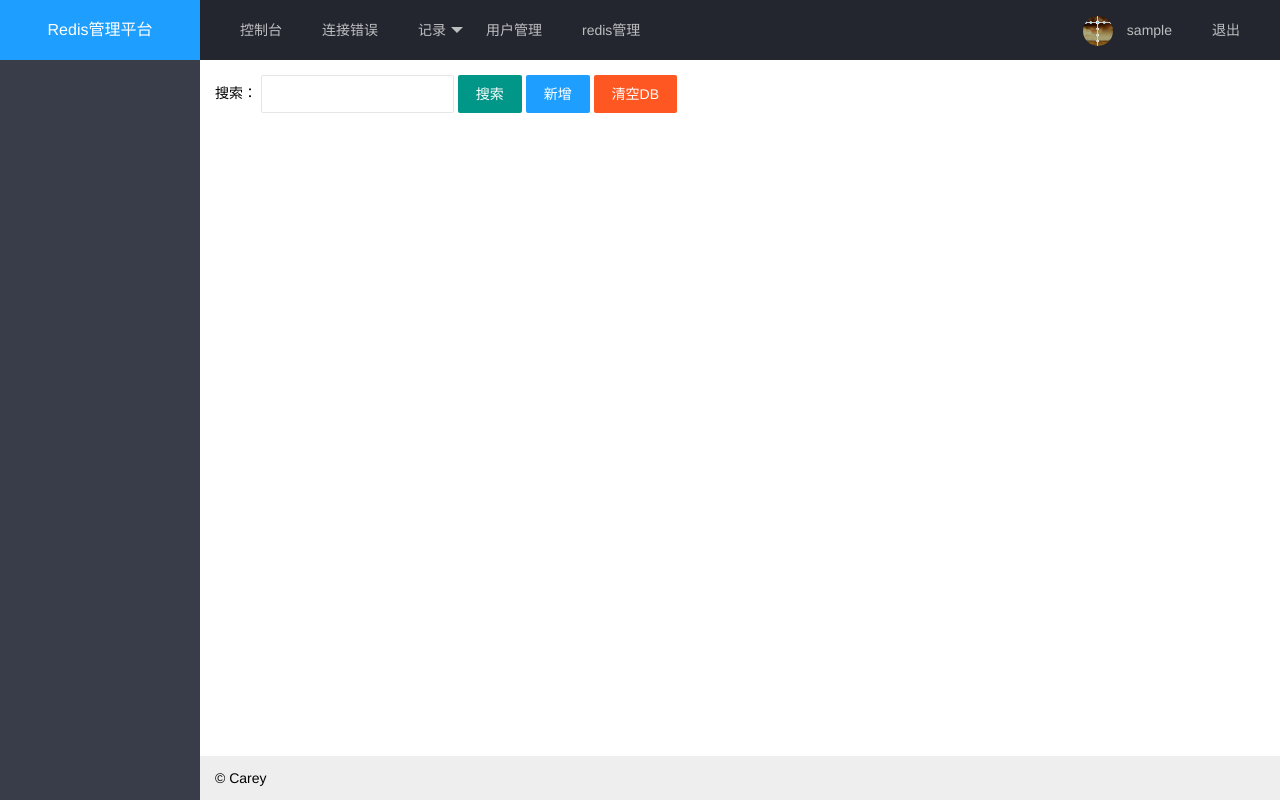
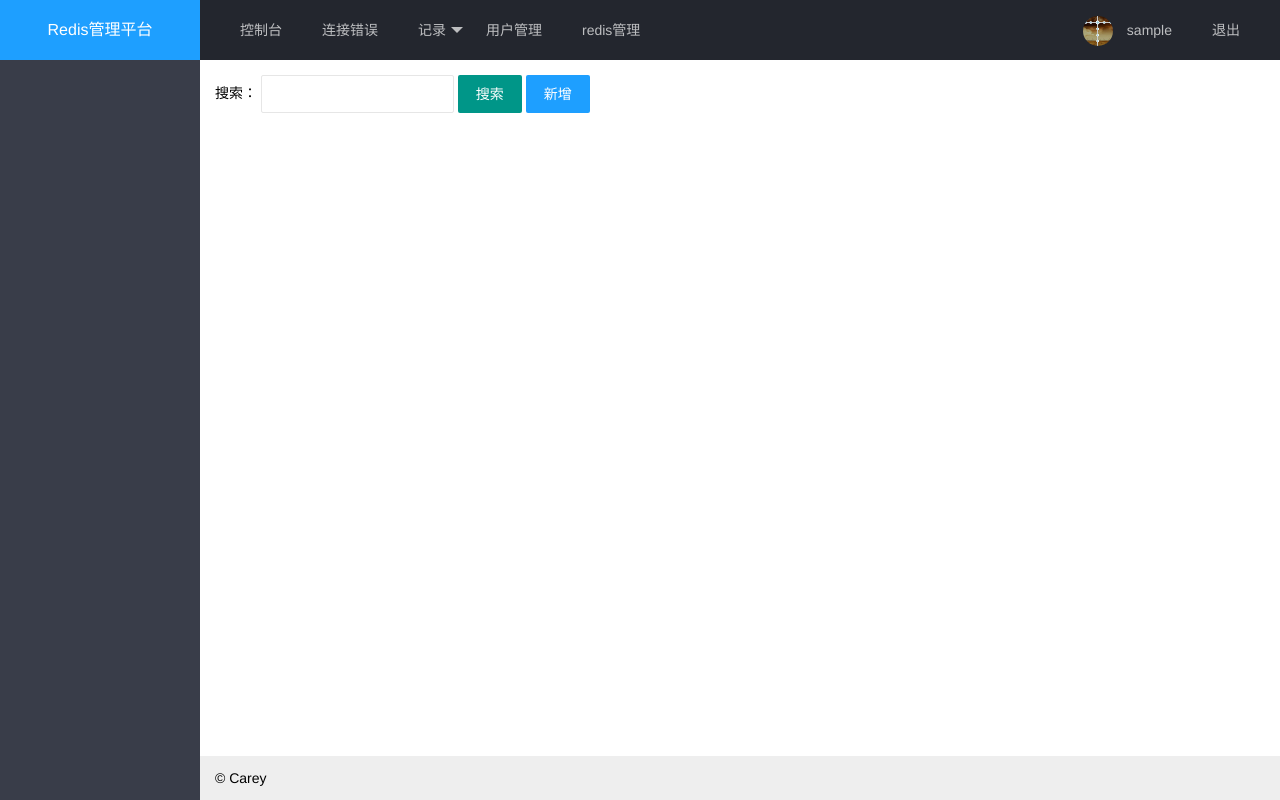
Before and after one commit to qq290070744/redis_admin, a Django app: a page that uses templates/keyvalue.html in a window 1280 px wide. Run offline with Django 5.2, Linux system fonts and the light colour scheme; the visitor is signed in with stand-in values (Sample User, id 1).

Commit message:
2024-03-07

```diff
--- a/templates/keyvalue.html
+++ b/templates/keyvalue.html
@@ -9,9 +9,9 @@
   <div class="layui-inline">
 	  <button class="layui-btn layui-btn-normal" data-type="addkey">新增</button>
   </div>
-  <div class="layui-inline">
-	  <button class="layui-btn layui-btn-danger" id="clear">清空DB</button>
-  </div>
+{#  <div class="layui-inline">#}
+{#	  <button class="layui-btn layui-btn-danger" id="clear">清空DB</button>#}
+{#  </div>#}
 </div>
 
 
```
